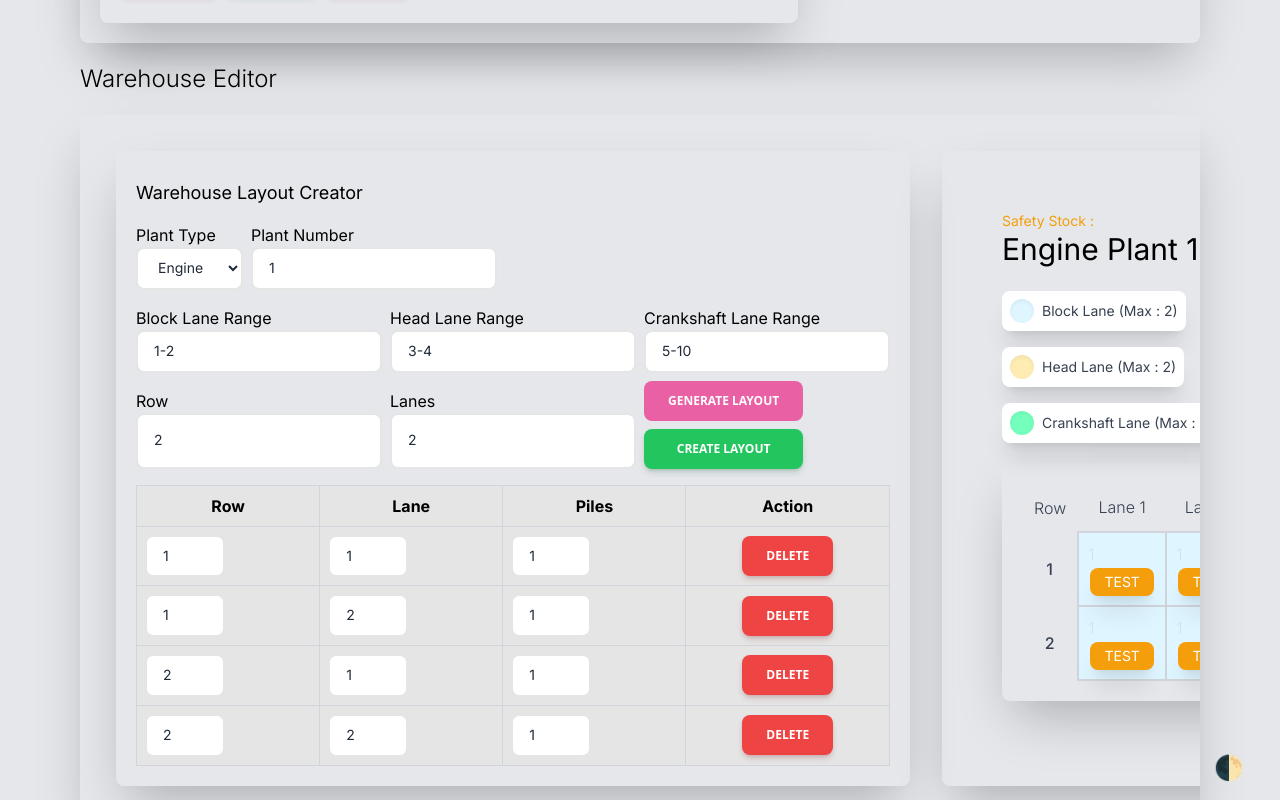
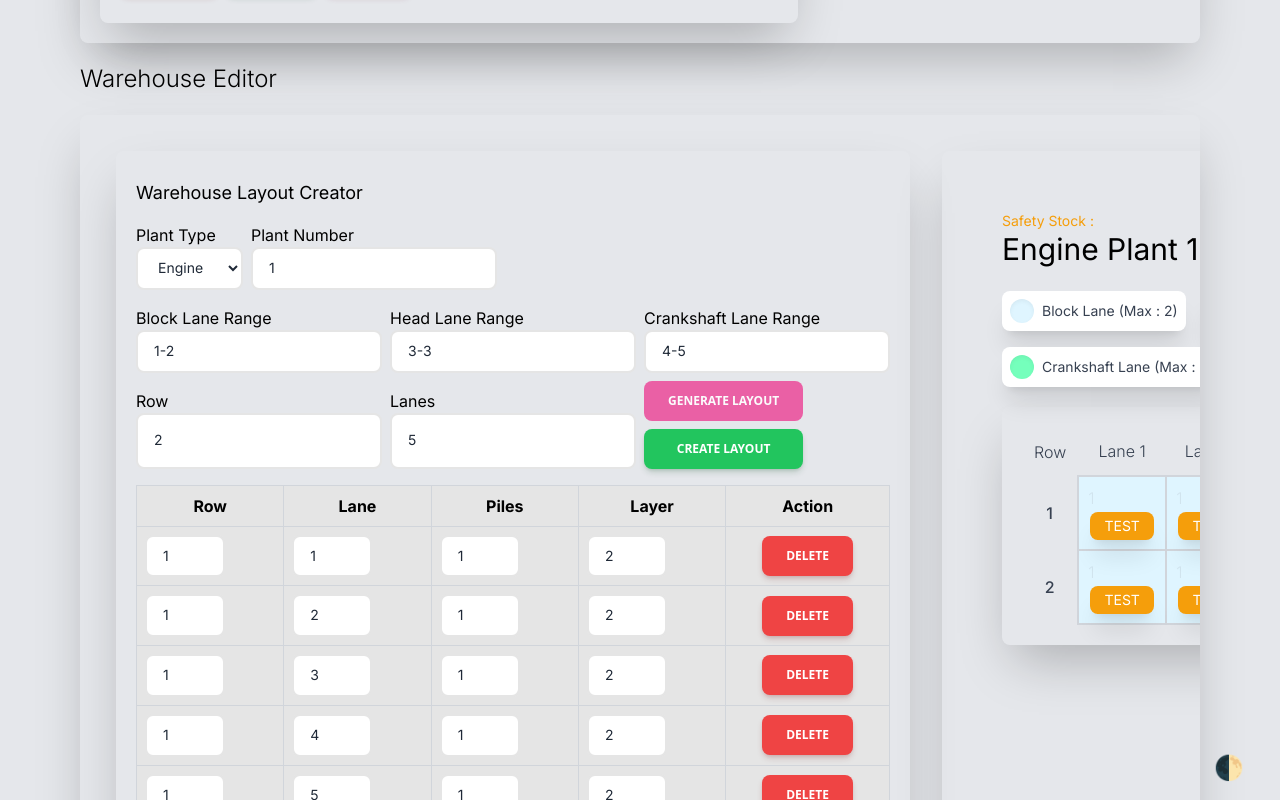
Before and after one commit to aingez/sts_safety_stock_coop_project, a Next.js app: page /editor in a window 1280 px wide. Both pictures are taken after a click on the button "GENERATE LAYOUT". Shown: the part 572-1372 px from the top of the page. Built offline with nearby package versions, Linux system fonts and the light colour scheme.

Commit message:
Update warehouseCreator.jsx
config output json format

```diff
--- a/src/components/warehouseCreator.jsx
+++ b/src/components/warehouseCreator.jsx
@@ -5,10 +5,10 @@ const WarehouseLayoutEditor = () => {
   const [layoutData, setLayoutData] = useState([]);
   const [jsonOutput, setJsonOutput] = useState("");
   const [rows, setRows] = useState(2);
-  const [lanes, setLanes] = useState(2);
+  const [lanes, setLanes] = useState(5);
   const [blockLaneRange, setBlockLaneRange] = useState("1-2");
-  const [headLaneRange, setHeadLaneRange] = useState("3-4");
-  const [crankshaftLaneRange, setCrankshaftLaneRange] = useState("5-10");
+  const [headLaneRange, setHeadLaneRange] = useState("3-3");
+  const [crankshaftLaneRange, setCrankshaftLaneRange] = useState("4-5");
   const [plantType, setPlantType] = useState("Engine");
   const [plantNumber, setPlantNumber] = useState("1");
   const [creatorJson, setCreatorJson] = useState("");
@@ -100,6 +100,7 @@ const WarehouseLayoutEditor = () => {
           row: r,
           lane: l,
           piles: 1,
+          layer: 2,
         });
       }
     }
@@ -120,7 +121,7 @@ const WarehouseLayoutEditor = () => {
           .map((item) => ({
             number: item.lane,
             max_pile: item.piles,
-            max_layer: 2, // Set this value based on your requirements
+            max_layer: item.layer,
           })),
       }),
     );
@@ -134,11 +135,11 @@ const WarehouseLayoutEditor = () => {
           max_row: maxRow,
           max_lane: maxLane,
           is_active: true,
-          layout: [
-            { lane: blockLaneRange, color: "blue" },
-            { lane: headLaneRange, color: "yellow" },
-            { lane: crankshaftLaneRange, color: "green" },
-          ],
+          layout: {
+            block: { lane: blockLaneRange, color: "blue" },
+            head: { lane: headLaneRange, color: "yellow" },
+            crankshaft: { lane: crankshaftLaneRange, color: "green" },
+          },
         },
         warehouse: {
           position: warehousePositions,
@@ -250,6 +251,7 @@ const WarehouseLayoutEditor = () => {
               <th className="border border-gray-300 p-2">Row</th>
               <th className="border border-gray-300 p-2">Lane</th>
               <th className="border border-gray-300 p-2">Piles</th>
+              <th className="border border-gray-300 p-2">Layer</th>
               <th className="border border-gray-300 p-2">Action</th>
             </tr>
           </thead>
@@ -282,6 +284,16 @@ const WarehouseLayoutEditor = () => {
                     value={item.piles}
                     onChange={(e) =>
                       handleInputChange(item.id, "piles", e.target.value)
+                    }
+                    className="custom-text-input-1-small max-w-20"
+                  />
+                </td>
+                <td className="border border-gray-300 p-2">
+                  <input
+                    type="number"
+                    value={item.layer}
+                    onChange={(e) =>
+                      handleInputChange(item.id, "layer", e.target.value)
                     }
                     className="custom-text-input-1-small max-w-20"
                   />
```
